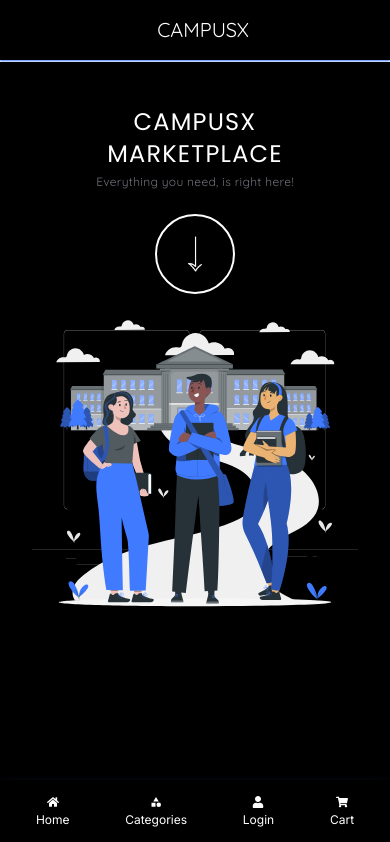
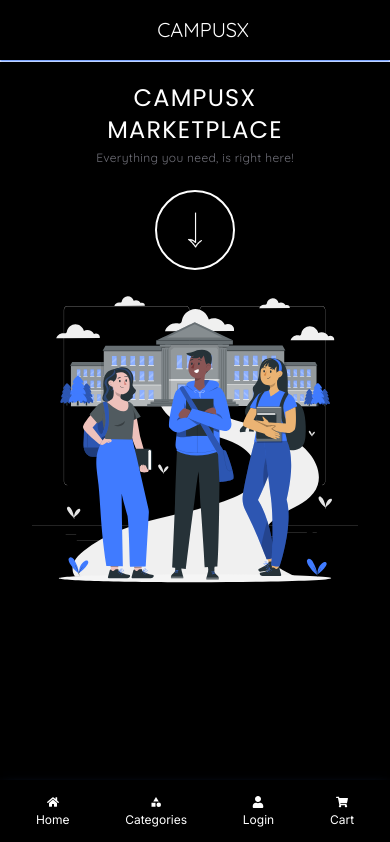
Before and after one commit to iQliPsE-22/campusx, a Next.js app: page / in a window 390 px wide. Shown: the top 842 px of the page. Built offline with nearby package versions, Linux system fonts and the light colour scheme.

Commit message:
Fixed more res

```diff
--- a/app/projects/page.js
+++ b/app/projects/page.js
@@ -7,7 +7,7 @@ import developer_img from "../../public/developer.jpg";
 import project_img from "../../public/project.jpg";
 const page = () => {
   return (
-    <section className="bg-black text-white h-full pt-8 p-4 pb-8 lg:p-8 min-h-dvh">
+    <section className="bg-black text-white h-full pt-2 lg:pt-8 p-4 pb-8 lg:p-8 min-h-dvh">
       <Headline
         text="Get your projects done right - hire experts, ace your assignments!"
         heading="CAMPUSX ASSIGNMENTS"
--- a/app/rental/page.js
+++ b/app/rental/page.js
@@ -6,7 +6,7 @@ import vehicle_img from "../../public/vehicle.jpg";
 import electronic_img from "../../public/electronics.jpg";
 const page = () => {
   return (
-    <section className="bg-black text-white h-full pt-8 p-4 pb-8 lg:p-8 min-h-dvh">
+    <section className="bg-black text-white h-full pt-2 lg:pt-8 p-4 pb-8 lg:p-8 min-h-dvh">
       <Headline
         text="Rent bikes, rooms, and more—campus life made easy!"
         heading="CAMPUSX RENTAL"
--- a/app/trading/page.js
+++ b/app/trading/page.js
@@ -13,7 +13,7 @@ import stationary_img from "../../public/stationary.jpg";
 
 const page = () => {
   return (
-    <section className="bg-black text-white h-full pt-8 p-4 pb-8 lg:p-8 min-h-dvh">
+    <section className="bg-black text-white h-full pt-2 lg:pt-8 p-4 pb-8 lg:p-8 min-h-dvh">
       <Headline
         text="Trade Smart, Shop Easy Your Campus Marketplace Awaits!"
         heading="CAMPUSX TRADING"
--- a/components/Hero/Hero.jsx
+++ b/components/Hero/Hero.jsx
@@ -22,7 +22,7 @@ const Hero = () => {
     <>
       {/* Hero section starts */}
 
-      <section className="text-sm lg:text-md hero-container min-h-dvh w-full p-8 bg-black flex flex-col items-center">
+      <section className="text-sm lg:text-md hero-container min-h-dvh w-full pt-2 p-8 lg:p-8 bg-black flex flex-col items-center">
         <Headline
           heading={"CAMPUSX MARKETPLACE"}
           text={"Everything you need, is right here!"}
```
